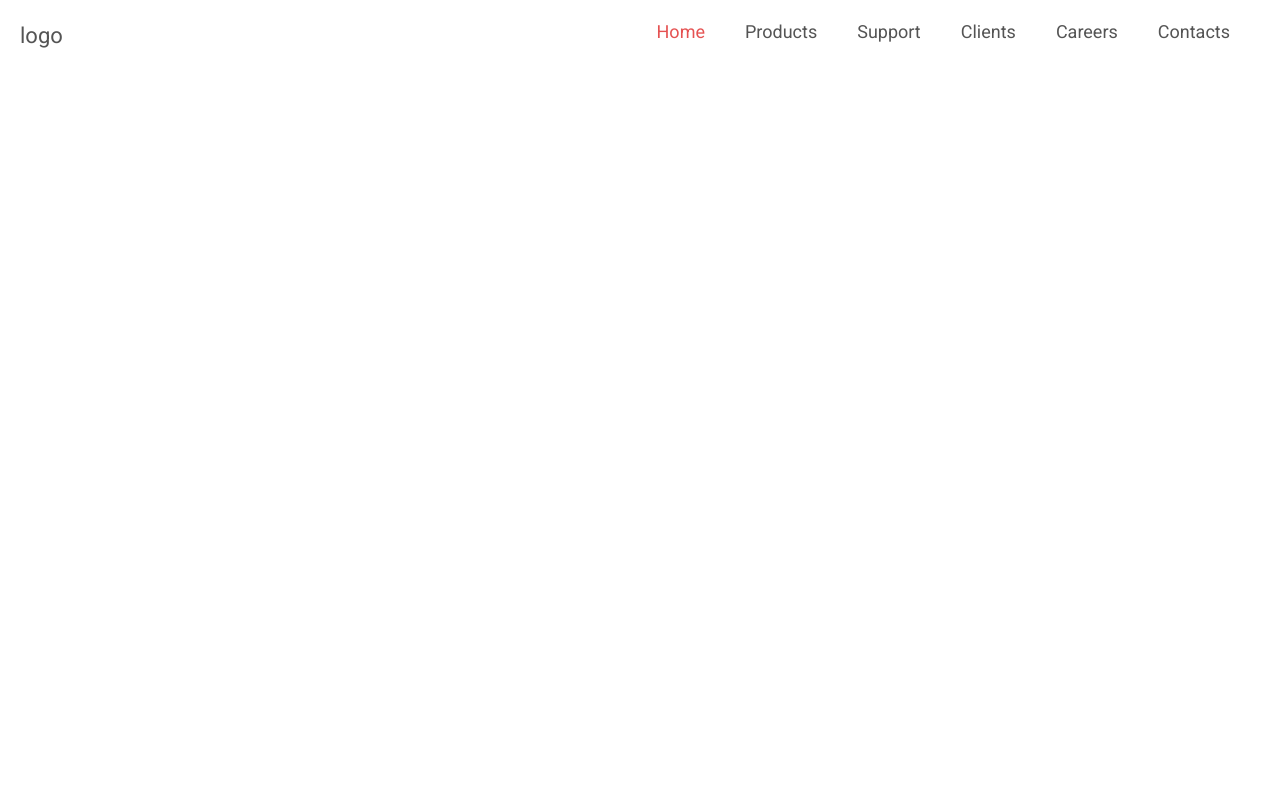
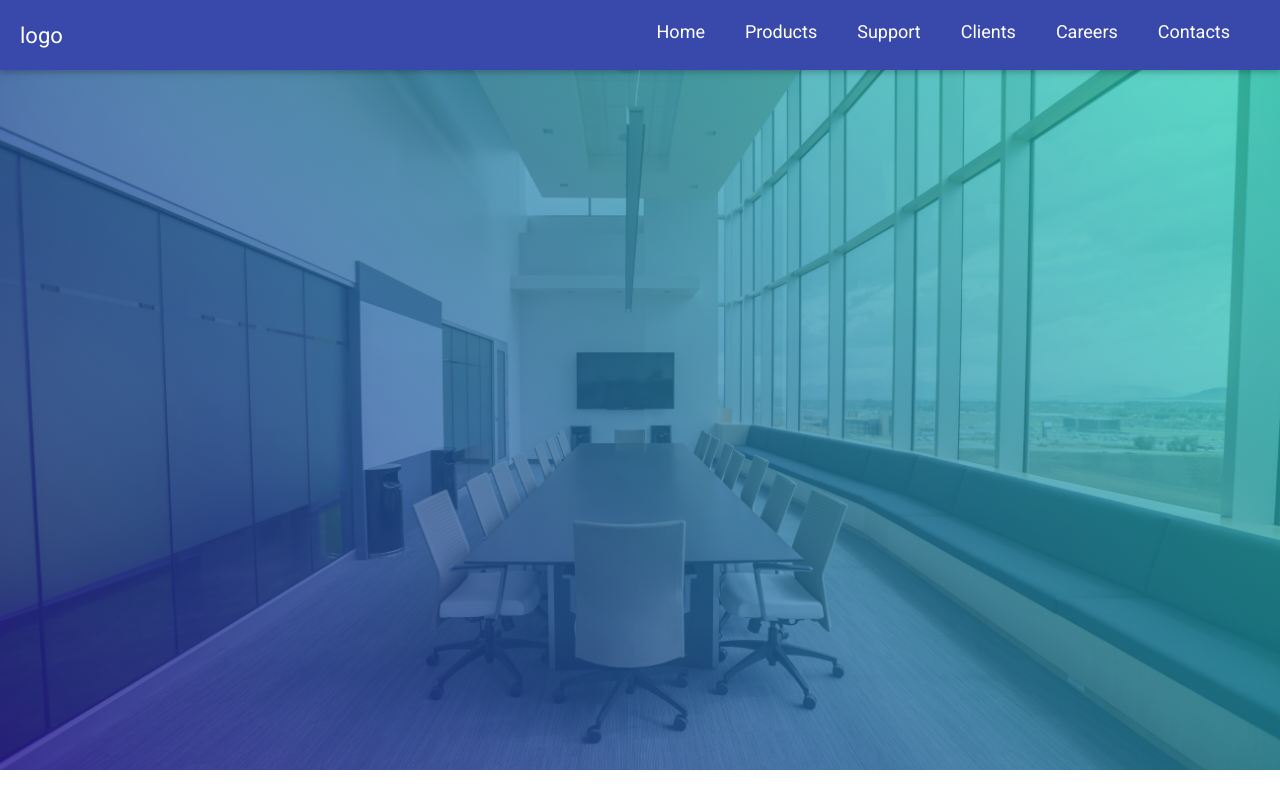
Before and after one commit to pawarmahen/Angular7, an Angular app: page /home in a window 1280 px wide. Built offline with nearby package versions, Linux system fonts and the light colour scheme.

Commit message:
menu part completed

```diff
--- a/src/app/app.component.html
+++ b/src/app/app.component.html
@@ -1,2 +1,7 @@
+  <div class="topsection">
 <app-header></app-header>
-<router-outlet></router-outlet>
+</div>
+
+<div class="maindiv">
+  <router-outlet></router-outlet>
+</div>
--- a/src/app/app.component.scss
+++ b/src/app/app.component.scss
@@ -3,7 +3,14 @@
 	padding: 0;
 	margin: 0;
 }
-
 body {
 	font-family: 'Josefin Sans', sans-serif;
 }
+.topsection {
+	width:100%;
+    height:auto;
+}
+.maindiv {
+	width:100%;
+    height:auto;
+}
--- a/src/app/app.module.ts
+++ b/src/app/app.module.ts
@@ -13,6 +13,7 @@ import { CareersComponent } from './main/careers/careers.component';
 import { ContactsComponent } from './main/contacts/contacts.component';
 import { SliderComponent } from './design/slider/slider.component';
 import { HeaderComponent } from './design/header/header.component';
+import {MatCardModule} from '@angular/material/card';
 
 @NgModule({
 	declarations: [
@@ -24,12 +25,14 @@ import { HeaderComponent } from './design/header/header.component';
 		CareersComponent,
 		ContactsComponent,
 		SliderComponent,
-		HeaderComponent
+		HeaderComponent,
+
 	],
 	imports: [
 		BrowserModule,
 		AppRoutingModule,
 		BrowserAnimationsModule,
+		MatCardModule,
 		RouterModule.forRoot([
 			{
 				path: 'home',
--- a/src/app/design/header/header.component.html
+++ b/src/app/design/header/header.component.html
@@ -1,4 +1,5 @@
-<nav class="navbar">
+<div class="topheader">
+<nav class="navbar navbar-expand-lg navbar-dark fixed-top scrolling-navbar top-nav-collapse">
   <span class="navbar-toggle" id="js-navbar-toggle">
     <i class="material-icons"></i>
   </span>
@@ -24,3 +25,4 @@
       </li>
   </ul>
 </nav>
+</div>
--- a/src/app/design/header/header.component.scss
+++ b/src/app/design/header/header.component.scss
@@ -1,3 +1,11 @@
+.topheader {
+	position:relative;
+	width:100%;
+	height:auto;
+	z-index:99;
+	box-shadow: 0 2px 5px 0 rgba(0,0,0,.16), 0 2px 10px 0 rgba(0,0,0,.12);
+
+}
 .navbar {
 	font-size: 18px;
 	padding-bottom: 10px;
@@ -39,13 +47,14 @@
 	display: block;
 }
 
-@media screen and (min-width: 768px) {
+@media screen and (min-width: 992px) {
 	.navbar {
 		display: flex;
 		justify-content: space-between;
 		padding-bottom: 0;
 		height: 70px;
 		align-items: center;
+		background: #3949ab !important;
 	}
 
 	.main-nav {
@@ -64,8 +73,11 @@
 		text-align: center;
 		border-bottom: solid 3px transparent;
 	}
+	.main-nav li a {
+		color:#fff;
+	}
 	.main-nav li:hover {
-		border-bottom: solid 3px rgb(85, 139, 240);
+		border-bottom: solid 3px  #fff;
 	}
 
 	.logo {
@@ -75,12 +87,14 @@
 	.navbar-toggle {
 		display: none;
 	}
-
+	.logo {
+		color:#fff;
+	}
 	.logo:hover,
 	.nav-links:hover {
-		color: rgb(85, 139, 240);
+		color: #fff;
 	}
 	.active {
-		color: rgba(223, 39, 39, 0.8);
+		color:  #fff;
 	}
 }
--- a/src/app/design/slider/slider.component.scss
+++ b/src/app/design/slider/slider.component.scss
@@ -1,6 +1,7 @@
 .slider {
-	width: 100vw;
-	height: 600px;
+	width: 100%;
+	height: 700px;
 	background: url('../../../assets/images/StockSnap_7OPWOSQFXS.jpg') no-repeat center center;
 	background-size: cover;
+	position:relative;
 }
--- a/src/app/main/home/home.component.html
+++ b/src/app/main/home/home.component.html
@@ -1,3 +1,5 @@
 <div id="slider">
-
+    <div class="full-bg-img">
+    <app-slider></app-slider>
+    </div>
 </div>
--- a/src/app/main/home/home.component.scss
+++ b/src/app/main/home/home.component.scss
@@ -0,0 +1,19 @@
+#slider {
+    position:relative;
+
+}
+.full-bg-img {
+    position:relative;
+    width:100%;
+}
+.full-bg-img:before {
+    background: rgba(42,27,161,0.7);
+    background: linear-gradient(45deg, rgba(42,27,161,0.7), rgba(29,210,177,0.7) 100%);
+    width: 100%;
+    height: 100%;
+    position: absolute;
+    top: 0;
+    left: 0;
+    z-index:1;
+    content:'';
+}
```
